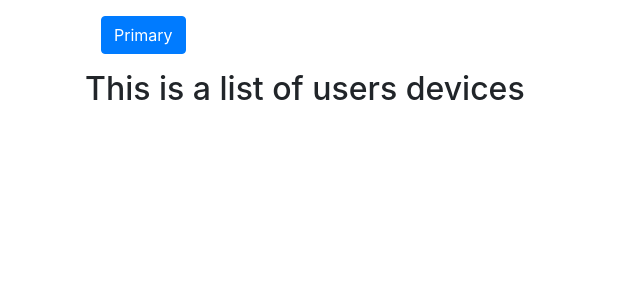
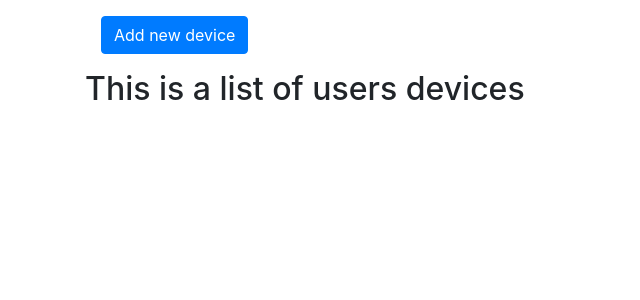
Before and after one commit to OtherRe/Pairly, a Django app: page /devices/users_devices in a window 1280 px wide. Shown: the part 56-356 px from the top of the page, without its empty margins (0-640 px from the left). Run offline with Django 3.2, Linux system fonts and the light colour scheme; parts of the project's set-up code (start-up, migrations or seed data) failed here and were passed over; some libraries are stand-ins or nearby versions.

Commit message:
Air: Added new device validation

```diff
--- a/Pailry/Air/devices/forms.py
+++ b/Pailry/Air/devices/forms.py
@@ -18,7 +18,7 @@ class NewDeviceForm(ModelForm):
     def clean_public_key(self):
         data = self.cleaned_data['public_key']
 
-        if Device.objects.get(public_key=data) is not None:
+        if Device.objects.filter(public_key=data):
             raise ValidationError('This public key already exists. Please check again.')
 
         return data
--- a/Pailry/Air/devices/views.py
+++ b/Pailry/Air/devices/views.py
@@ -1,8 +1,9 @@
 from django.shortcuts import render, redirect
 from django.views.generic.edit import FormView, CreateView
 from .forms import NewDeviceForm
-from .models import Device
+from .models import Device, Data
 from django.contrib.auth.decorators import login_required
+from datetime import datetime
 # Create your views here.
 
 def users_devices(request):
@@ -13,7 +14,13 @@ def new_device(request):
     if request.method == 'POST':
         form = NewDeviceForm(request.POST)
         if form.is_valid():
-
+            device = Device()
+            device.public_key = form.cleaned_data.get('public_key')
+            device.data_type  = form.cleaned_data.get('data_type')
+            device.location   = form.cleaned_data.get('location')
+            device.data_points= []
+            device.user = request.user
+            device.save()
             return redirect('users_devices')
     else:
         form = NewDeviceForm()
--- a/Pailry/Air/templates/devices/device_list.html
+++ b/Pailry/Air/templates/devices/device_list.html
@@ -1,7 +1,7 @@
 {% extends 'base.html' %}
 {% block body %}
 <form action = "{% url 'add_new_device' %}">
-    <button type="submit" class="btn btn-primary m-3">Primary</button>
+    <button type="submit" class="btn btn-primary m-3">Add new device</button>
 </form>
 <h2>This is a list of users devices</h2>
 {% if user.devices %}
```
Also changed, not shown: Pailry/Air/devices/fields.py (deleted, +0 -17 lines).
